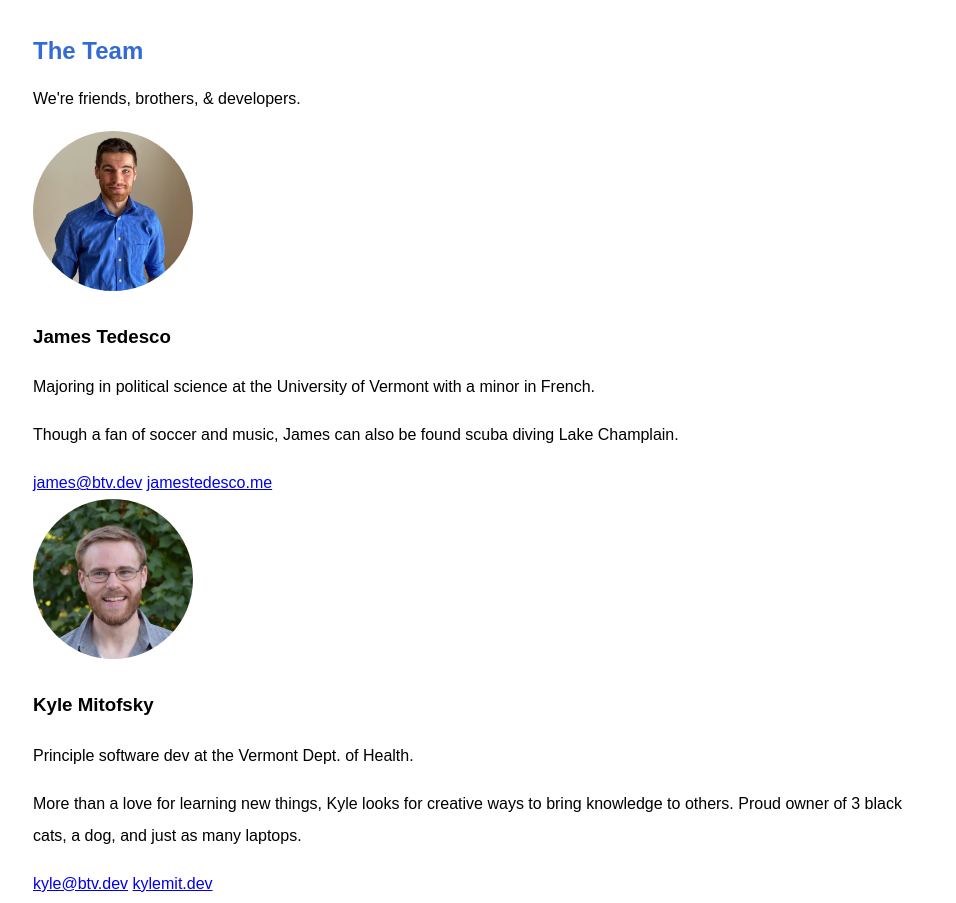
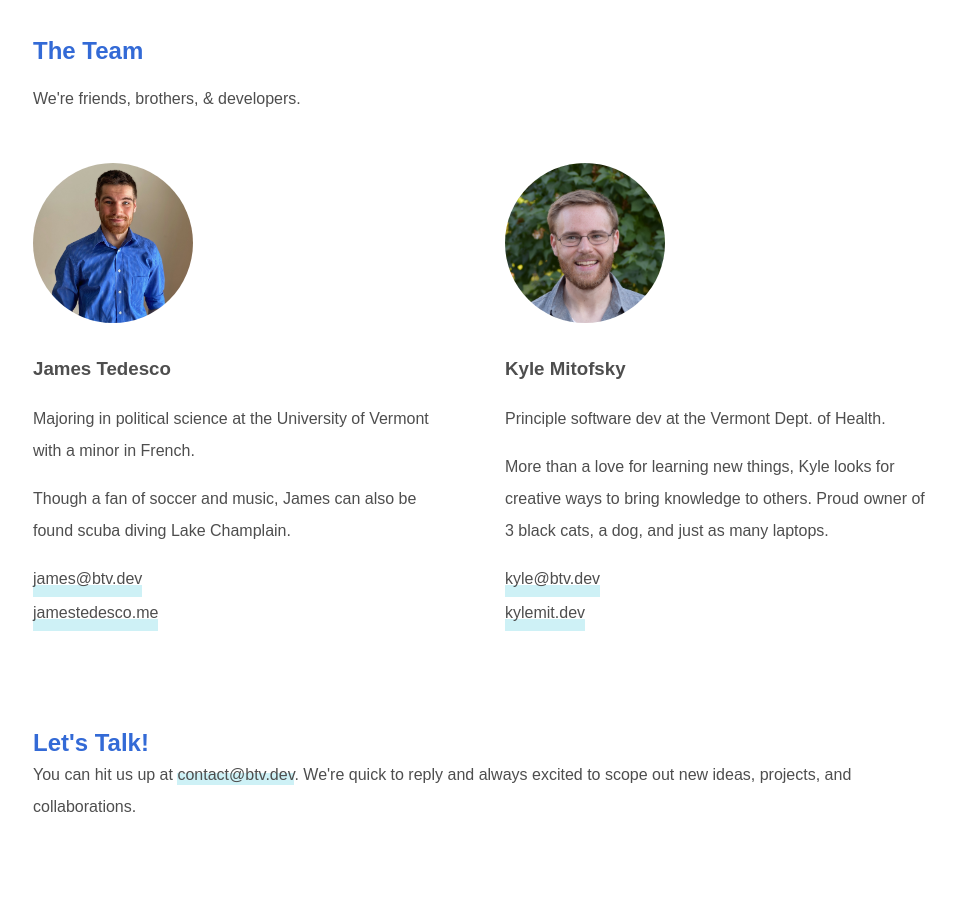
Before and after one commit to btv-dev/btv.dev, an Eleventy site: page index.njk in a window 1280 px wide. Shown: the part 1220-2123 px from the top of the page, without its empty margins (159-1115 px from the left). Built offline with nearby package versions, Linux system fonts and the light colour scheme; Eleventy itself is replaced by a stand-in of ours; files that its build step writes are made by us from their sources; a web font is replaced by a local one.

Commit message:
Style links

```diff
--- a/assets/styles.css
+++ b/assets/styles.css
@@ -4,6 +4,7 @@ body {
     padding: 0;
     font-family: sans-serif;
     line-height: 2em;
+    color: #4e4e4e;
 }
 
 header {
@@ -41,14 +42,40 @@ h2 {
     margin: 0;
 }
 
+a {
+    width: fit-content;
+    text-decoration: none;
+    color: inherit;
+    border-bottom: 2px solid #CEF1F6;
+    box-shadow: 0px -10px 0px #CEF1F6 inset;
+}
+
+a:hover,
+.entry-content a:focus {
+    border-bottom-color: #e4e4e4;
+    box-shadow: 0px -10px 0px #e4e4e4 inset;
+}
+
 
 /* Bio Styles */
-.bros {
-    display: grid;
-    grid-template-areas: 1fr 1fr;
+.bro {
+    margin: 2em 0;
 }
-
 .profile-pic {
     height: 10em;
     border-radius: 50%;
 }
+
+.bros a {
+    display: block;
+}
+
+
+/* Media queries */
+@media only screen and (min-width: 700px) {
+    .bros {
+        display: grid;
+        grid-template-columns: 1fr 1fr;
+        grid-gap: 3em;
+    }
+}
```
